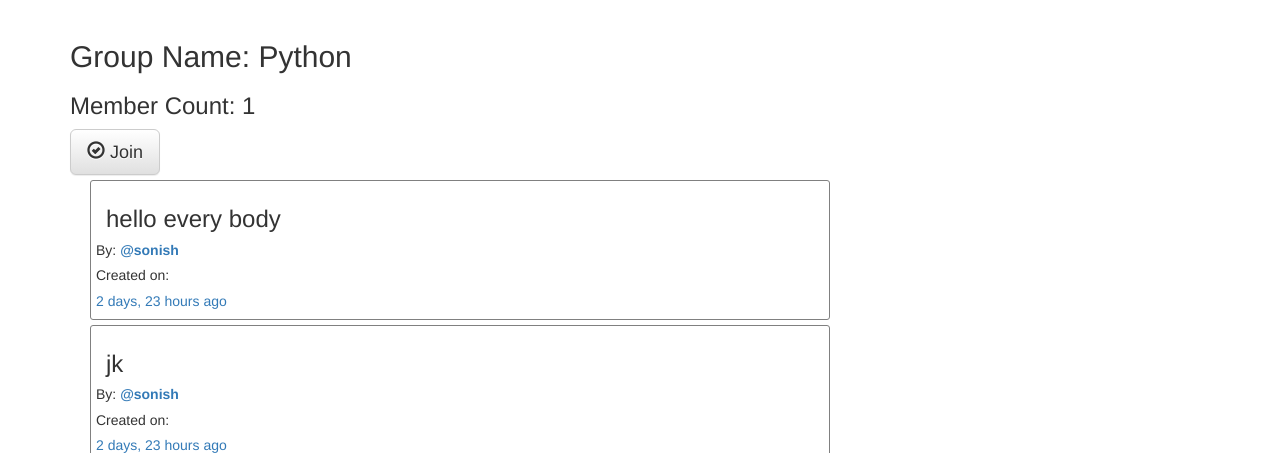
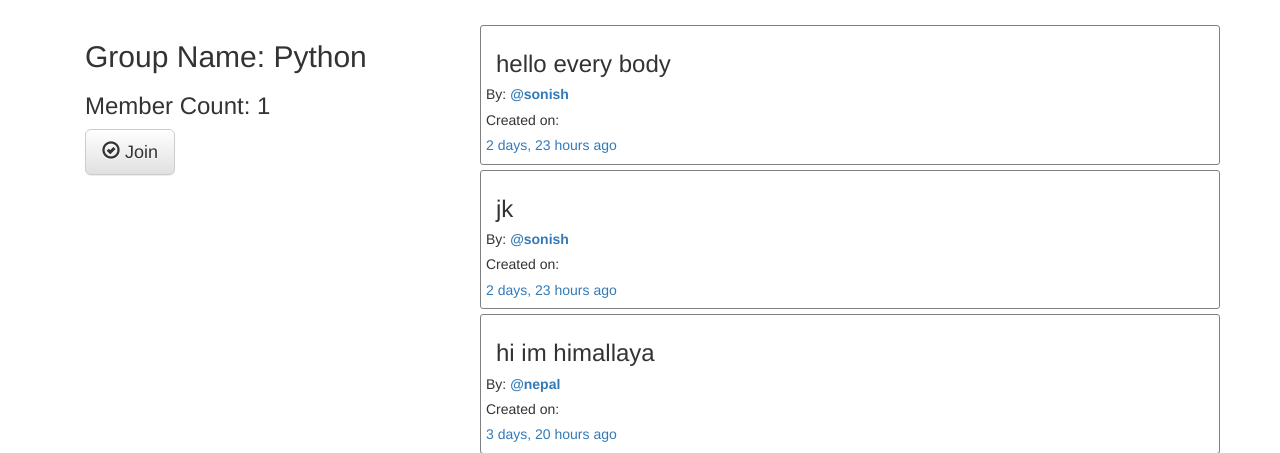
Before and after one commit to SonishMaharjan/simple_social_network, a Django app: a page that uses social_network/groups/templates/groups/group_detail.html in a window 1280 px wide. Shown: the part 52-505 px from the top of the page. Run offline with Django 3.2, Linux system fonts and the light colour scheme; data comes from the database, SQL or seed files in the repository; both versions use the stored data as it was after the commit; some libraries are stand-ins or nearby versions.

Commit message:
_post html editd

```diff
--- a/social_network/groups/templates/groups/group_detail.html
+++ b/social_network/groups/templates/groups/group_detail.html
@@ -2,6 +2,7 @@
 
 {%block pregroup%}
 
+<div class="col-md-4">
 
   <h2>Group Name: {{group.name}}</h2>
 
@@ -9,14 +10,12 @@
 
   <div class="content">
     {%if  user in group.members.all%}
-    <a href="{%url "groups:leave" slug=group.slug %}"
-    class="btn btn-lg btn-fill btn-warning">
+      <a href="{%url 'groups:leave' slug=group.slug %}" class="btn btn-lg btn-fill btn-warning">
         <span class="glyphicon glyphicon-remove-circle"></span>
           Leave
       </a>
     {%else%}
-    <a href="{%url "groups:join" slug=group.slug %}"
-    class="btn btn-lg btn-fill btn-default">
+      <a href="{%url 'groups:join' slug=group.slug %}"class="btn btn-lg btn-fill btn-default">
         <span class="glyphicon glyphicon-ok-circle"></span>
           Join
       </a>
@@ -24,6 +23,10 @@
 
   </div>
 
+
+
+
+</div>
 
 {%endblock%}
 
@@ -42,5 +45,6 @@
 
   </div>
 
+</div>
 
 {%endblock%}
--- a/social_network/posts/templates/posts/post_list.html
+++ b/social_network/posts/templates/posts/post_list.html
@@ -35,7 +35,7 @@
           {{get_other_groups}}
           {%for other_group in get_other_groups%}
             <li class="group li-with-bullet">
-              <a href="{%url 'groups:single' slug=other_group.slug%}">
+              <a href="{%url 'groups:single' slug=other_group.slug%}"  >
 
               </a>
             </li>
```
Also changed, not shown: social_network/db.sqlite3. Lines whose indentation alone changed are shown as unchanged.
